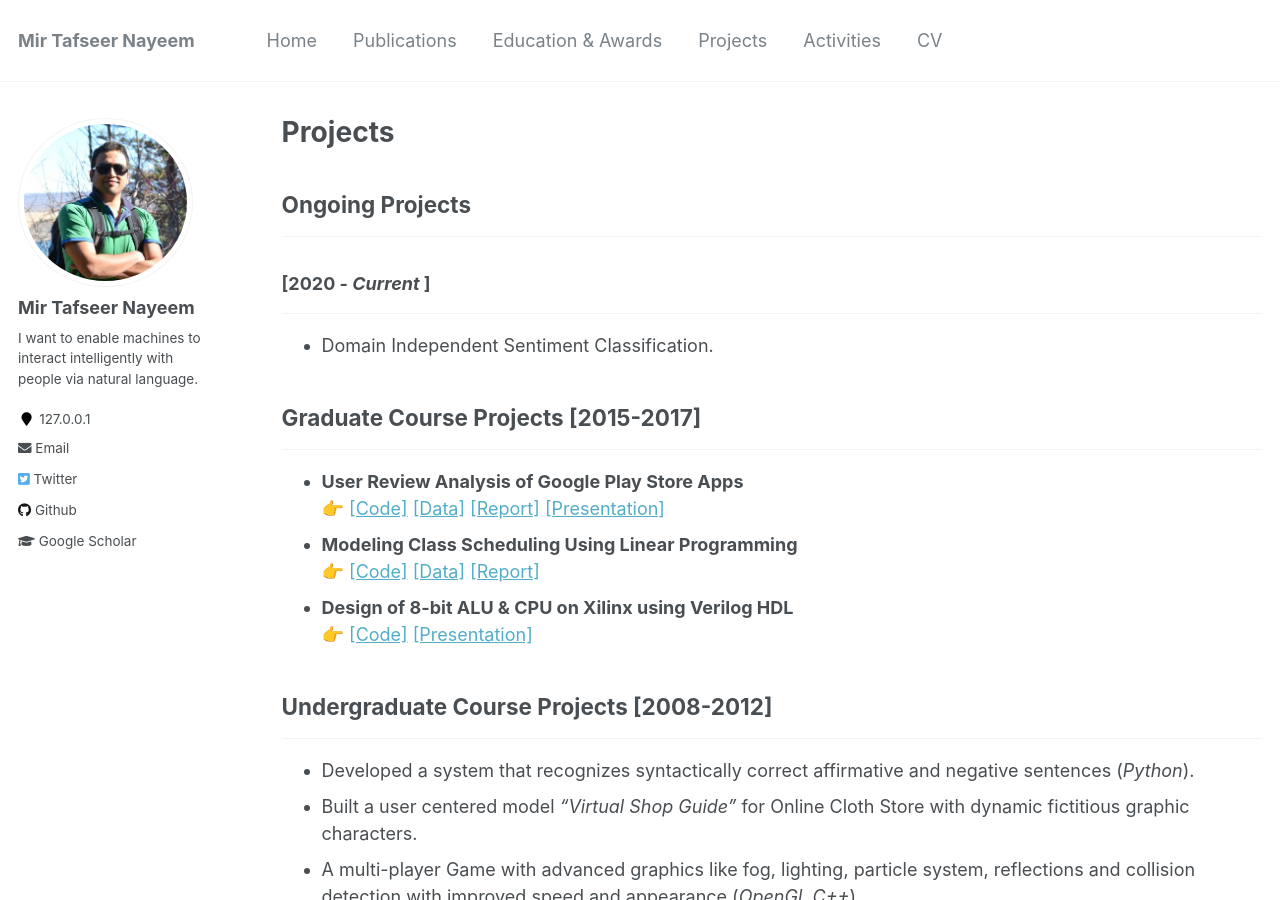
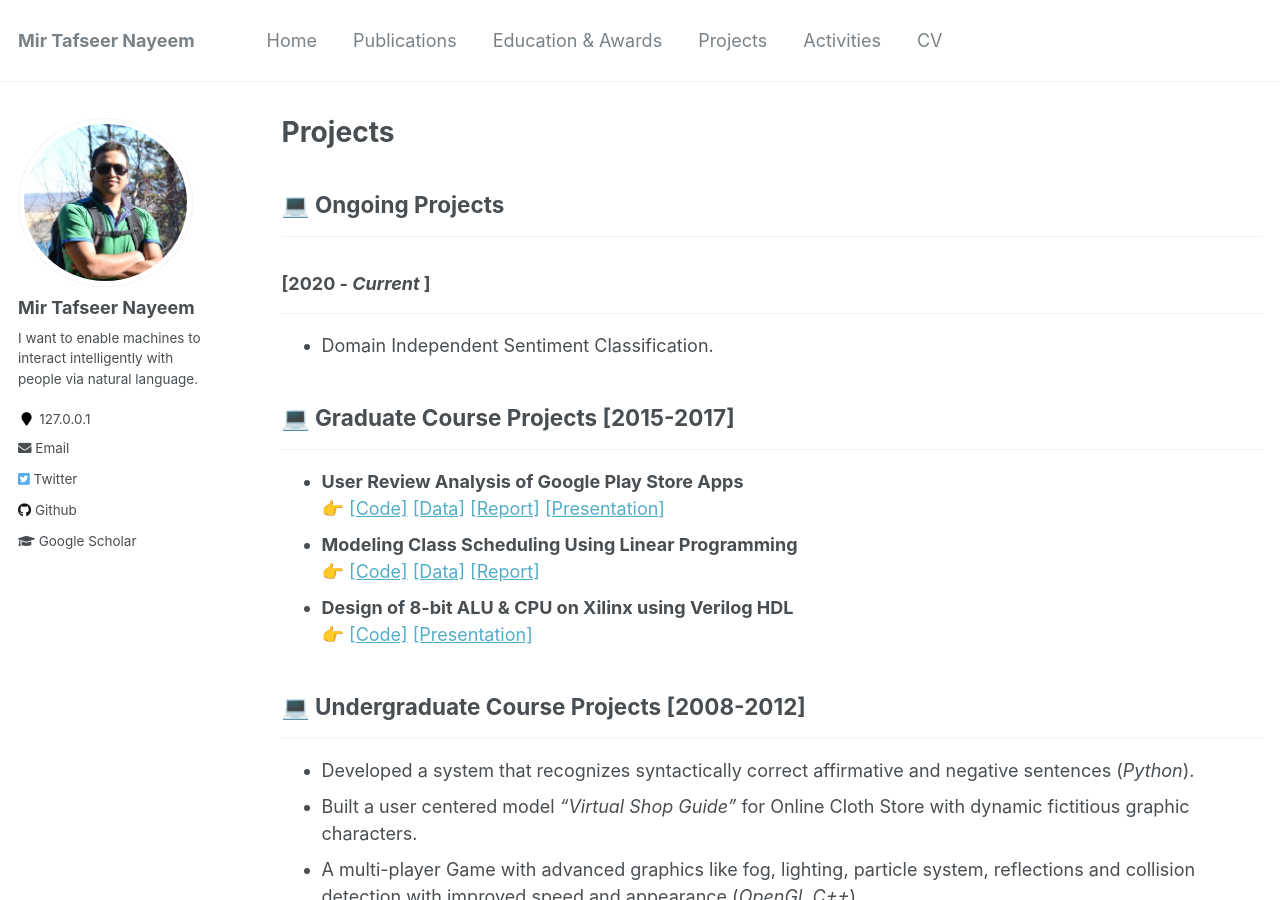
Before and after one commit to sujan-sarker/sujan-sarker.github.io, a Jekyll site: the page built from _pages/projects.md, in a window 1280 px wide and 900 px high. Built offline with Jekyll 4.4.1, drawn with Linux system fonts in a browser that asks for light colours.

```diff
--- a/_pages/projects.md
+++ b/_pages/projects.md
@@ -5,7 +5,7 @@ permalink: /projects/
 author_profile: true
 ---
 
-## Ongoing Projects
+## 💻 Ongoing Projects
 ---------------------
 
 ### [2020 - *Current* ]
@@ -23,7 +23,7 @@ author_profile: true
 * Automatic Summarization of Bangla Text Documents.
 -->
 
-## Graduate Course Projects [2015-2017]
+## 💻 Graduate Course Projects [2015-2017]
 -----------------------------------------
 * **User Review Analysis of Google Play Store Apps** <br/>
 👉 [[Code]](https://github.com/tafseer-nayeem/CPSC5310-Machine_Learning) [[Data]](https://github.com/tafseer-nayeem/AppReview-dataset) [[Report]](https://tafseer-nayeem.github.io/files/Machine_Learning_Project_Report.pdf) [[Presentation]](https://tafseer-nayeem.github.io/files/Machine_Learning_Project_Presentation.pdf)
@@ -33,7 +33,7 @@ author_profile: true
 👉 [[Code]](https://github.com/tafseer-nayeem/CPSC5210-VLSI_Design) [[Presentation]](https://tafseer-nayeem.github.io/files/VLSI_Design_Course_Presentation.pdf)
 
 
-## Undergraduate Course Projects [2008-2012]
+## 💻 Undergraduate Course Projects [2008-2012]
 ---------------------------------------------
 * Developed  a system  that  recognizes  syntactically  correct  affirmative  and negative sentences (*Python*).
 * Built a user centered model *“Virtual Shop Guide”* for Online Cloth Store with dynamic fictitious graphic characters.
```
